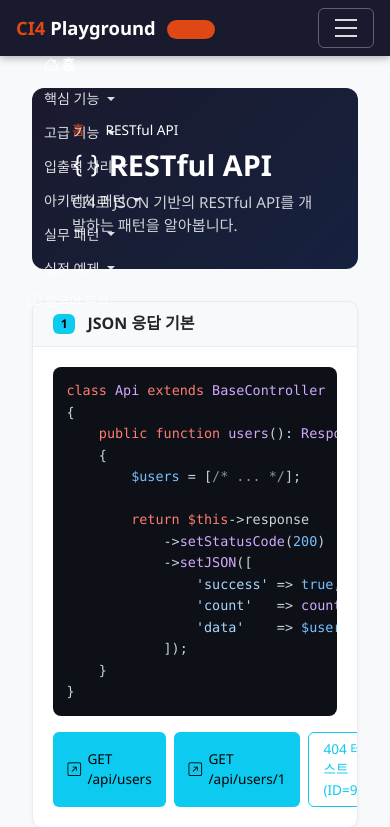
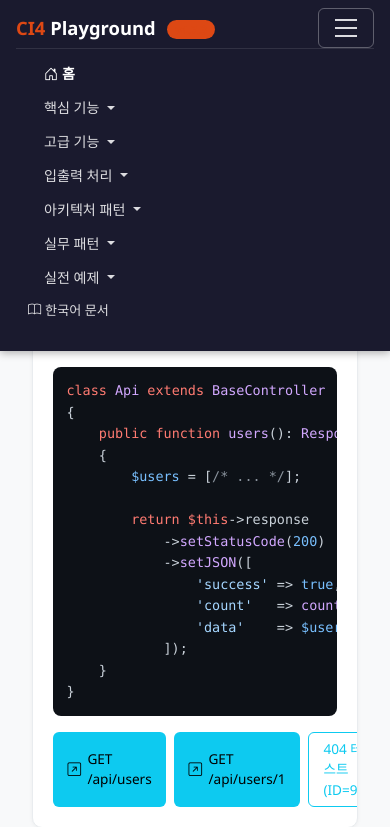
Before and after one commit to hoksi/ci4-playground, a CodeIgniter 4 app: the page made by app/Views/examples/api/index.php in a window 390 px wide, after a click that opens the changed part. Shown: the top 827 px of the page. Run offline with PHP 8.4 and a stand-in for CodeIgniter, Linux system fonts and the light colour scheme; the template is opened without the code that fills it, so the values that code supplies are empty; some libraries are stand-ins or nearby versions.

Commit message:
fix: 모바일 네비게이션 메뉴 미표시 수정 (#101)
navbar height 고정(56px)으로 인해 모바일 collapse 메뉴가
잘리는 문제를 min-height로 변경하여 수정.
모바일 expanded 메뉴 다크 테마 스타일 추가.

Co-Authored-By: Claude Sonnet 4.6 <noreply@anthropic.com>

```diff
--- a/app/Views/layouts/main.php
+++ b/app/Views/layouts/main.php
@@ -111,7 +111,7 @@ $exMap = array_combine(array_column($allExamples, 'url'), $allExamples);
 
         /* ── Top Navbar ── */
         .app-navbar {
-            height: var(--header-height);
+            min-height: var(--header-height);
             background: var(--ci-dark);
             position: fixed; top: 0; left: 0; right: 0; z-index: 1030;
             box-shadow: 0 2px 8px rgba(0,0,0,.3);
@@ -231,7 +231,21 @@ $exMap = array_combine(array_column($allExamples, 'url'), $allExamples);
 
         /* ── Mobile ── */
         @media (max-width: 991px) {
-            .app-navbar .dropdown-menu { box-shadow: none; border-top: 1px solid #e9ecef; border-radius: 0; }
+            .app-navbar .navbar-collapse {
+                background: var(--ci-dark);
+                padding: .5rem 0 1rem;
+                border-top: 1px solid rgba(255,255,255,.1);
+            }
+            .app-navbar .dropdown-menu {
+                box-shadow: none; border-radius: 0;
+                background: rgba(255,255,255,.06);
+                border: none; padding-left: 1rem;
+            }
+            .app-navbar .dropdown-item { color: rgba(255,255,255,.8); }
+            .app-navbar .dropdown-item:hover,
+            .app-navbar .dropdown-item.active {
+                background: rgba(255,255,255,.1); color: #fff;
+            }
         }
     </style>
 </head>
```
